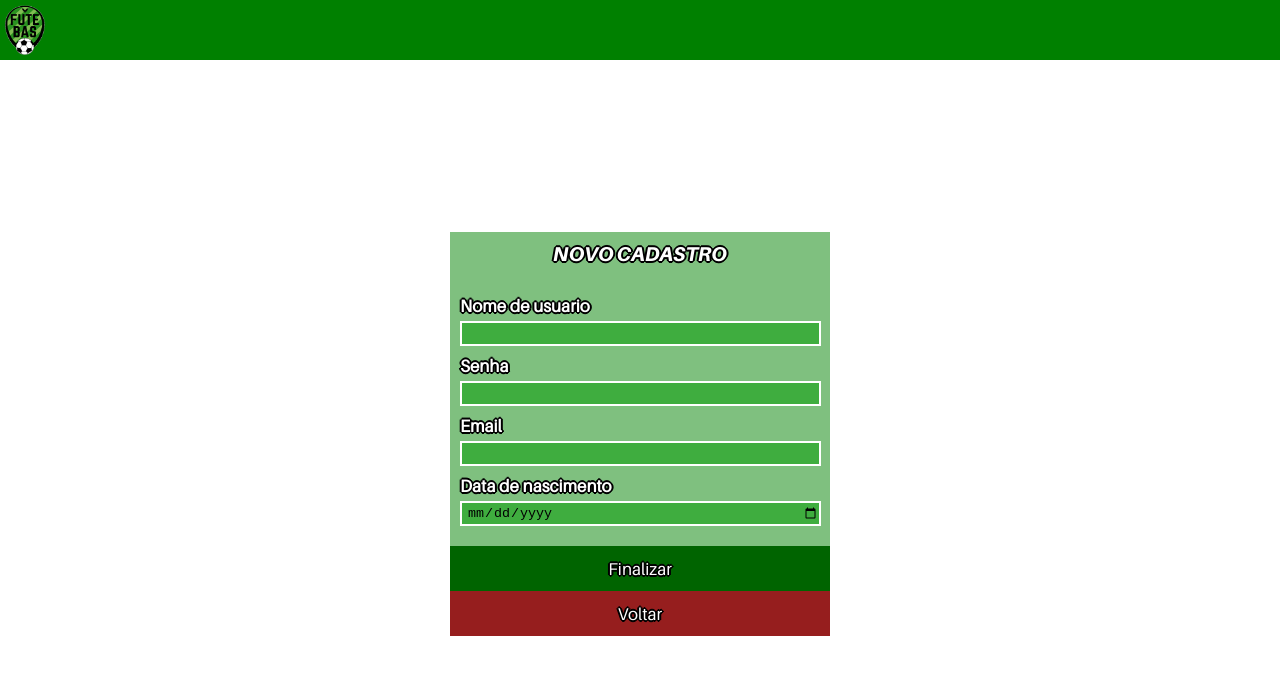
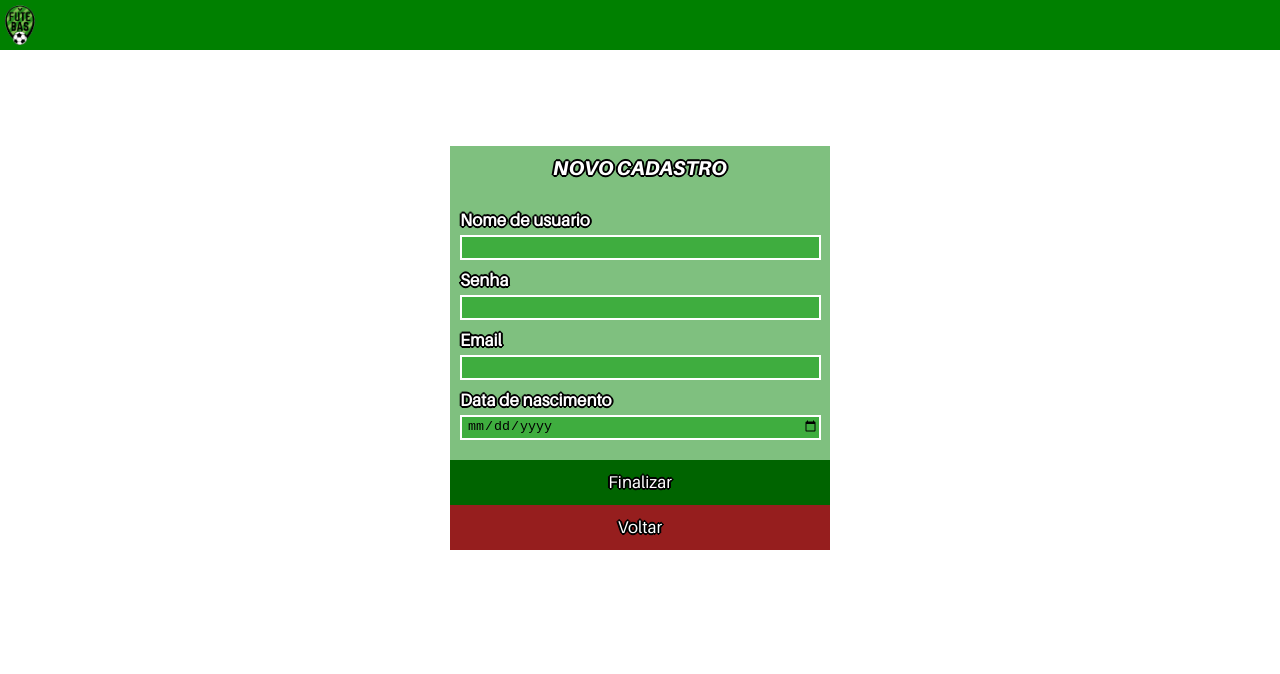
Before and after one commit to GustavoSaga/Futebas, a plain HTML site: page cadastro.html in a window 1280 px wide. Drawn offline with Linux system fonts and the light colour scheme.

Commit message:
Update cadastro.css

```diff
--- a/resources/css/cadastro.css
+++ b/resources/css/cadastro.css
@@ -23,23 +23,23 @@ html, body{
 header{
   background-color: green;
   width: 100%;
-  height: 60px;
+  height: 50px;
 }
 .subh{
-  width: 3%;
-  height: 100%;
+  width: 40px;
+  height: 50px;
   display: flex;
 }
 .img_subh{
-  width: 40px;
-  height: 50px;
+  width: 30px;
+  height: 40px;
   margin-left: 5px;
   margin-top: 5px;
 }
 
 .principal{
   width: 100%;
-  height: 100%;
+  height: 595px;
   display: flex;
   flex-direction: row;
   flex-wrap: wrap;
```
